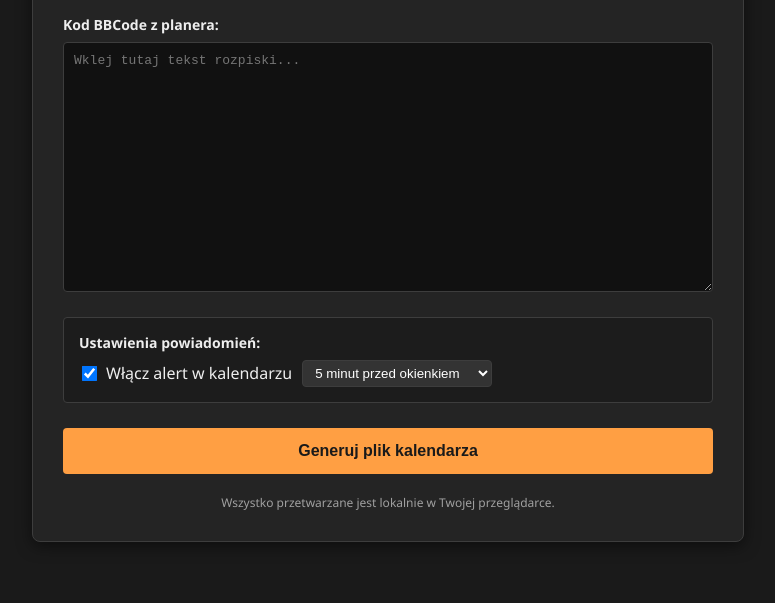
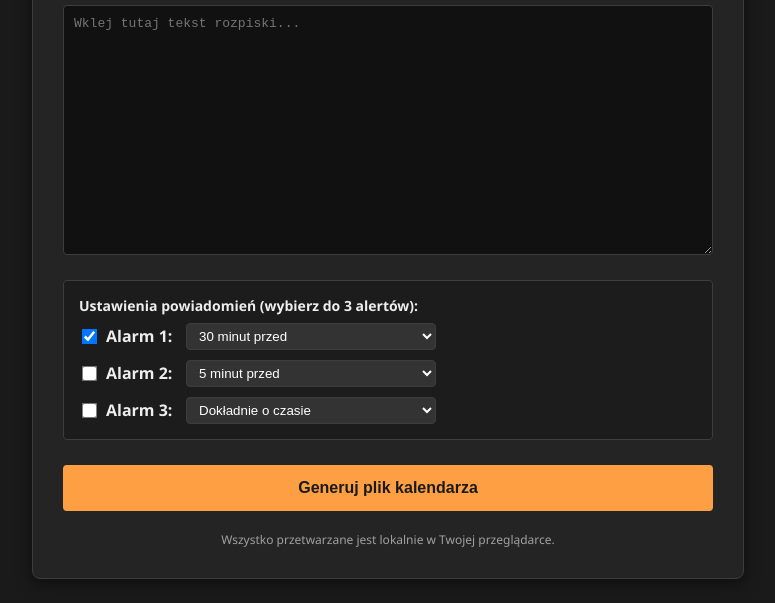
Before and after one commit to Fantazyjny/planer2ics, a plain HTML site: page index.html in a window 1280 px wide. Shown: the part 197-800 px from the top of the page, without its empty margins (252-1027 px from the left). Drawn offline with Linux system fonts and the light colour scheme.

Commit message:
Add more VALARM

```diff
--- a/index.html
+++ b/index.html
@@ -103,6 +103,13 @@
             cursor: pointer;
         }
 
+        /* Nowa klasa do wyrównania napisów "Alarm 1:", "Alarm 2:" itd. */
+        .alarm-label {
+            display: inline-block;
+            width: 70px;
+            font-weight: 600;
+        }
+
         .option-item select {
             background-color: #333;
             color: #fff;
@@ -111,6 +118,8 @@
             border-radius: 4px;
             margin-left: 10px;
             cursor: pointer;
+            flex-grow: 1;
+            max-width: 250px;
         }
 
         button {
@@ -150,18 +159,53 @@
         <textarea id="rawData" placeholder="Wklej tutaj tekst rozpiski..."></textarea>
 
         <div class="options-group">
-            <label>Ustawienia powiadomień:</label>
+            <label>Ustawienia powiadomień (wybierz do 3 alertów):</label>
+
             <div class="option-item">
-                <input type="checkbox" id="useAlarm" checked>
-                <span>Włącz alert w kalendarzu</span>
-                <select id="alarmOffset">
-                    <option value="0">Na początku okienka</option>
-                    <option value="1">1 minutę przed okienkiem</option>
-                    <option value="2">2 minuty przed okienkiem</option>
-                    <option value="5" selected>5 minut przed okienkiem</option>
-                    <option value="10">10 minut przed okienkiem</option>
+                <input type="checkbox" id="useAlarm1" checked>
+                <span class="alarm-label">Alarm 1:</span>
+                <select id="alarmOffset1">
+                    <option value="60">1 godzina przed</option>
+                    <option value="30" selected>30 minut przed</option>
+                    <option value="15">15 minut przed</option>
+                    <option value="10">10 minut przed</option>
+                    <option value="5">5 minut przed</option>
+                    <option value="2">2 minuty przed</option>
+                    <option value="1">1 minutę przed</option>
+                    <option value="0">Dokładnie o czasie</option>
                 </select>
             </div>
+
+            <div class="option-item">
+                <input type="checkbox" id="useAlarm2">
+                <span class="alarm-label">Alarm 2:</span>
+                <select id="alarmOffset2">
+                    <option value="60">1 godzina przed</option>
+                    <option value="30">30 minut przed</option>
+                    <option value="15">15 minut przed</option>
+                    <option value="10">10 minut przed</option>
+                    <option value="5" selected>5 minut przed</option>
+                    <option value="2">2 minuty przed</option>
+                    <option value="1">1 minutę przed</option>
+                    <option value="0">Dokładnie o czasie</option>
+                </select>
+            </div>
+
+            <div class="option-item">
+                <input type="checkbox" id="useAlarm3">
+                <span class="alarm-label">Alarm 3:</span>
+                <select id="alarmOffset3">
+                    <option value="60">1 godzina przed</option>
+                    <option value="30">30 minut przed</option>
+                    <option value="15">15 minut przed</option>
+                    <option value="10">10 minut przed</option>
+                    <option value="5">5 minut przed</option>
+                    <option value="2">2 minuty przed</option>
+                    <option value="1">1 minutę przed</option>
+                    <option value="0" selected>Dokładnie o czasie</option>
+                </select>
+            </div>
+
         </div>
 
         <button onclick="processPlanerData()">Generuj plik kalendarza</button>
@@ -185,8 +229,12 @@
 
         function processPlanerData() {
             const text = document.getElementById('rawData').value;
-            const useAlarm = document.getElementById('useAlarm').checked;
-            const alarmOffset = document.getElementById('alarmOffset').value;
+
+            // Pobieranie aktywnych alertów
+            const activeAlarms = [];
+            if (document.getElementById('useAlarm1').checked) activeAlarms.push(document.getElementById('alarmOffset1').value);
+            if (document.getElementById('useAlarm2').checked) activeAlarms.push(document.getElementById('alarmOffset2').value);
+            if (document.getElementById('useAlarm3').checked) activeAlarms.push(document.getElementById('alarmOffset3').value);
 
             if (!text.trim()) {
                 alert('Wklej najpierw kod rozpiski!');
@@ -214,7 +262,7 @@
                 let orderType = orderMatch ? orderMatch[1] : "Atak";
 
                 // Ustalanie emotki na podstawie typu rozkazu
-                let emoji = "⚔️"; // Domyślnie OFF lub inny atak
+                let emoji = "⚔️";
                 const typeUpper = orderType.toUpperCase();
 
                 if (typeUpper.includes("SZLACHCIC")) {
@@ -227,7 +275,7 @@
                     emoji = "🛡️";
                 }
 
-                // 2. Wyciąganie daty oraz czasu startu i końca okienka (np. 13:17:30 - 14:16:30)
+                // 2. Wyciąganie daty oraz czasu startu i końca okienka
                 const dateTimeMatch = block.match(/(\d{4}-\d{2}-\d{2})\s+(?:\[color=[^\]]+\])?(\d{2}:\d{2}:\d{2})\s*-\s*(\d{2}:\d{2}:\d{2})/);
 
                 // 3. Wyciąganie koordynatów
@@ -253,7 +301,6 @@
 
                     const uid = `p2ics-${Date.now()}-${index}@planer`;
 
-                    // Tytuł z dobraną emotką
                     const summary = `${emoji} ${orderType} (${sourceCoords} -> ${targetCoords})`;
 
                     let description = `Koordynaty: ${sourceCoords} -> ${targetCoords}\\n`;
@@ -269,20 +316,21 @@
                     icsEvents.push(`DTSTAMP:${icsStartTimestamp}`);
                     icsEvents.push(`DTSTART:${icsStartTimestamp}`);
                     icsEvents.push(`DTEND:${icsEndTimestamp}`);
-                    icsEvents.push(`SUMMARY:${summary}`); // Usunąłem sztywne ⚔️, bo emotka jest już w zmiennej summary
+                    icsEvents.push(`SUMMARY:${summary}`);
                     icsEvents.push(`DESCRIPTION:${description}`);
                     if (gameUrl) {
                         icsEvents.push(`URL:${gameUrl}`);
                     }
                     icsEvents.push(`STATUS:CONFIRMED`);
 
-                    if (useAlarm) {
+                    // Pętla dodająca wszystkie wybrane alerty
+                    activeAlarms.forEach(offset => {
                         icsEvents.push("BEGIN:VALARM");
-                        icsEvents.push(`TRIGGER:-PT${alarmOffset}M`);
+                        icsEvents.push(`TRIGGER:-PT${offset}M`);
                         icsEvents.push("ACTION:DISPLAY");
                         icsEvents.push(`DESCRIPTION:Otwiera się okienko na ${orderType}!`);
                         icsEvents.push("END:VALARM");
-                    }
+                    });
 
                     icsEvents.push("END:VEVENT");
                 }
```
